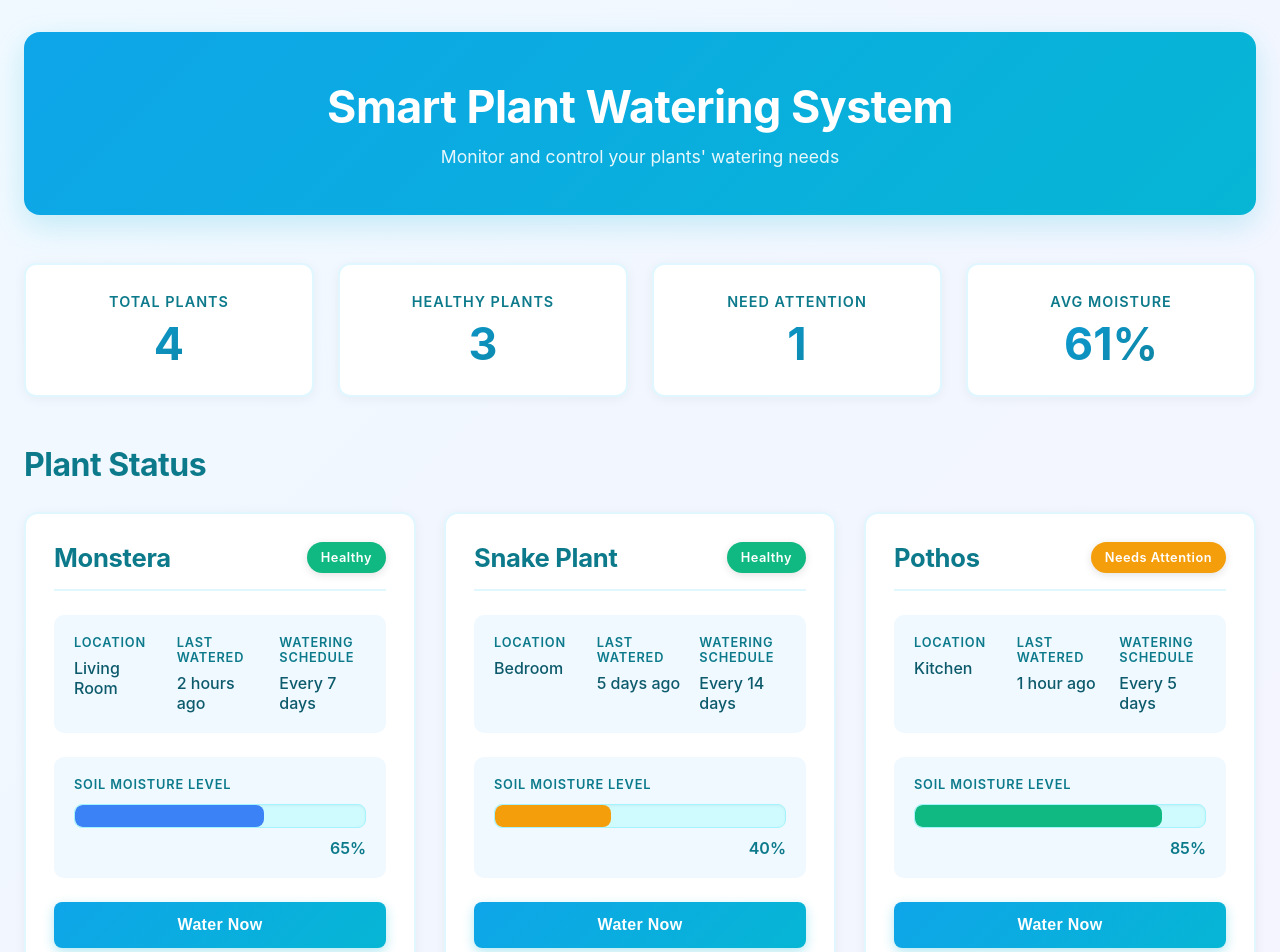
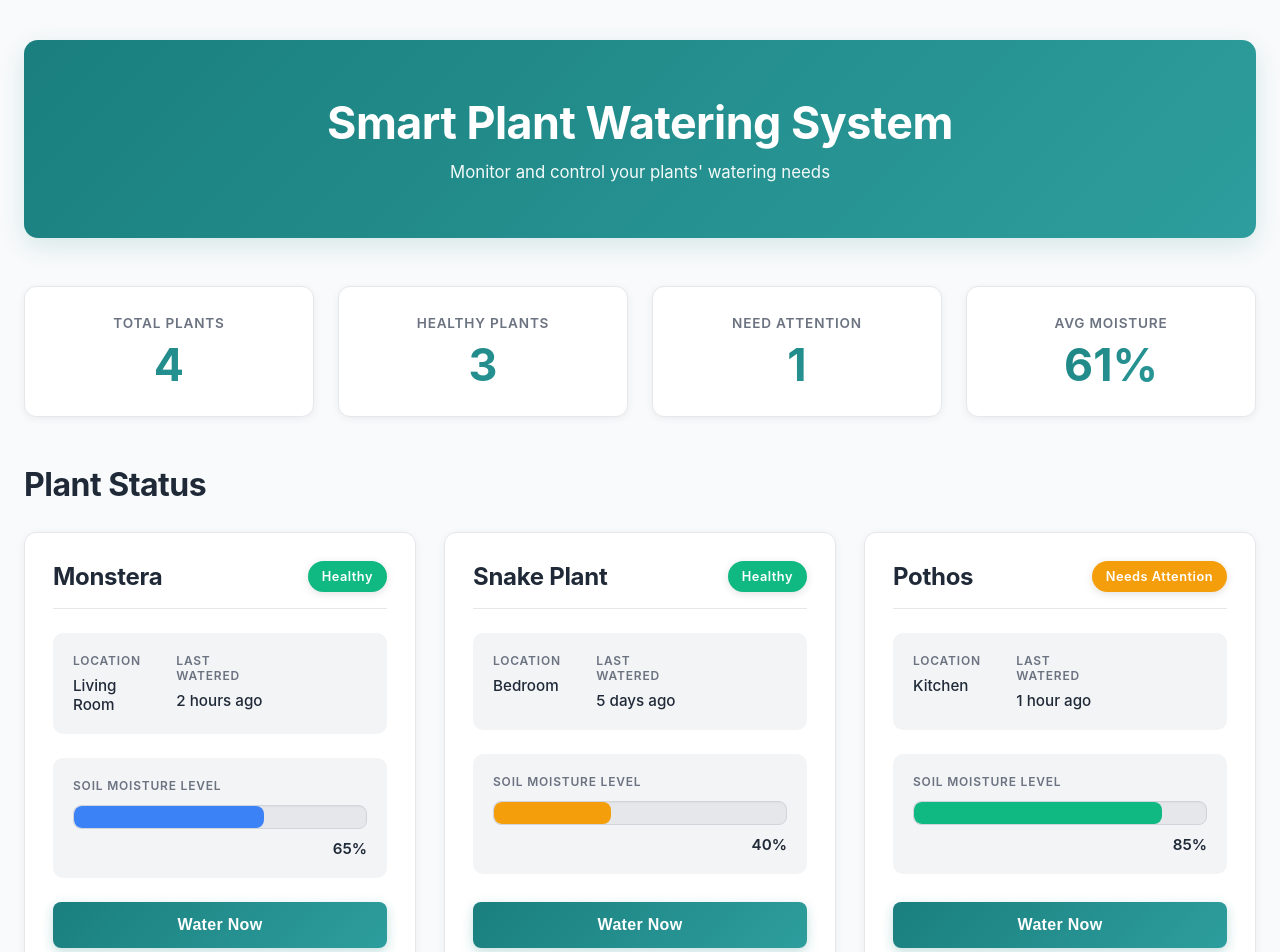
Before and after one commit to wlasah/Smart-Plant-Watering-System, a React (Create React App) app: page / in a window 1280 px wide. Shown: the top 952 px of the page. Built offline with nearby package versions, Linux system fonts and the light colour scheme.

Commit message:
Update Dashboard and dependencies

```diff
--- a/package.json
+++ b/package.json
@@ -9,7 +9,7 @@
     "@testing-library/user-event": "^13.5.0",
     "react": "^19.2.4",
     "react-dom": "^19.2.4",
-    "react-scripts": "5.0.1",
+    "react-scripts": "^5.0.1",
     "web-vitals": "^2.1.4"
   },
   "scripts": {
--- a/src/components/Dashboard.jsx
+++ b/src/components/Dashboard.jsx
@@ -10,8 +10,7 @@ const Dashboard = () => {
       moistureLevel: 65,
       status: 'Healthy',
       lastWatered: '2 hours ago',
-      location: 'Living Room',
-      wateringSchedule: 'Every 7 days'
+      location: 'Living Room'
     },
     {
       id: 2,
@@ -19,8 +18,7 @@ const Dashboard = () => {
       moistureLevel: 40,
       status: 'Healthy',
       lastWatered: '5 days ago',
-      location: 'Bedroom',
-      wateringSchedule: 'Every 14 days'
+      location: 'Bedroom'
     },
     {
       id: 3,
@@ -28,8 +26,7 @@ const Dashboard = () => {
       moistureLevel: 85,
       status: 'Needs Attention',
       lastWatered: '1 hour ago',
-      location: 'Kitchen',
-      wateringSchedule: 'Every 5 days'
+      location: 'Kitchen'
     },
     {
       id: 4,
@@ -37,8 +34,7 @@ const Dashboard = () => {
       moistureLevel: 55,
       status: 'Healthy',
       lastWatered: '3 days ago',
-      location: 'Office',
-      wateringSchedule: 'Every 10 days'
+      location: 'Office'
     }
   ];
 
@@ -115,11 +111,6 @@ const Dashboard = () => {
                   <label>Last Watered</label>
                   <p>{plant.lastWatered}</p>
                 </div>
-
-                <div className="info-item">
-                  <label>Watering Schedule</label>
-                  <p>{plant.wateringSchedule}</p>
-                </div>
               </div>
 
               <div className="moisture-section">
@@ -142,9 +133,7 @@ const Dashboard = () => {
         </article>
       </section>
 
-      <footer className="dashboard-footer">
-        <p>&copy; 2026 Smart Plant Watering Irrigation System. All rights reserved.</p>
-      </footer>
+
     </main>
   );
 };
--- a/src/styles/Dashboard.css
+++ b/src/styles/Dashboard.css
@@ -12,26 +12,26 @@ body {
     sans-serif;
   -webkit-font-smoothing: antialiased;
   -moz-osx-font-smoothing: grayscale;
-  background: linear-gradient(135deg, #f0f9ff 0%, #f5f3ff 100%);
+  background: #f8fafb;
   min-height: 100vh;
 }
 
 .dashboard {
   max-width: 1600px;
   margin: 0 auto;
-  padding: 32px 24px;
-  background: linear-gradient(135deg, #f0f9ff 0%, #f5f3ff 100%);
+  padding: 40px 24px;
+  background: #f8fafb;
   min-height: 100vh;
 }
 
 /* Header */
 .dashboard-header {
-  background: linear-gradient(135deg, #0ea5e9 0%, #06b6d4 100%);
+  background: linear-gradient(135deg, #1a7f7e 0%, #2d9e9d 100%);
   color: white;
-  padding: 48px 40px;
-  border-radius: 16px;
+  padding: 56px 48px;
+  border-radius: 14px;
   margin-bottom: 48px;
-  box-shadow: 0 10px 30px rgba(6, 182, 212, 0.2);
+  box-shadow: 0 8px 24px rgba(26, 127, 126, 0.15);
   text-align: center;
 }
 
@@ -43,8 +43,8 @@ body {
 }
 
 .dashboard-header p {
-  font-size: 1.1rem;
-  opacity: 0.9;
+  font-size: 1.05rem;
+  opacity: 0.95;
   font-weight: 400;
 }
 
@@ -60,32 +60,31 @@ body {
   background: white;
   padding: 28px;
   border-radius: 12px;
-  box-shadow: 0 2px 12px rgba(0, 0, 0, 0.05);
+  box-shadow: 0 2px 8px rgba(0, 0, 0, 0.06);
   text-align: center;
   transition: all 0.3s cubic-bezier(0.4, 0, 0.2, 1);
-  border: 2px solid #e0f7ff;
+  border: 1px solid #e5e7eb;
 }
 
 .overview-card:hover {
-  transform: translateY(-6px);
-  box-shadow: 0 12px 24px rgba(6, 182, 212, 0.15);
-  border-color: #06b6d4;
-  background: linear-gradient(135deg, #f0f9ff 0%, #ffffff 100%);
+  transform: translateY(-4px);
+  box-shadow: 0 10px 20px rgba(26, 127, 126, 0.12);
+  border-color: #1a7f7e;
 }
 
 .overview-card h3 {
-  color: #0c7a8b;
-  font-size: 0.9rem;
+  color: #6b7280;
+  font-size: 0.85rem;
   margin-bottom: 12px;
   font-weight: 600;
   text-transform: uppercase;
-  letter-spacing: 1px;
+  letter-spacing: 0.8px;
 }
 
 .overview-value {
   font-size: 2.8rem;
   font-weight: 700;
-  background: linear-gradient(135deg, #0ea5e9 0%, #0c7a8b 100%);
+  background: linear-gradient(135deg, #1a7f7e 0%, #2d9e9d 100%);
   -webkit-background-clip: text;
   -webkit-text-fill-color: transparent;
   background-clip: text;
@@ -99,7 +98,7 @@ body {
 
 .plants-section h2 {
   font-size: 2rem;
-  color: #0c7a8b;
+  color: #1f2937;
   margin-bottom: 28px;
   font-weight: 700;
   letter-spacing: -0.5px;
@@ -115,11 +114,11 @@ body {
 /* Plant Card */
 .plant-card {
   background: white;
-  border-radius: 14px;
+  border-radius: 12px;
   padding: 28px;
-  box-shadow: 0 2px 12px rgba(0, 0, 0, 0.05);
+  box-shadow: 0 2px 8px rgba(0, 0, 0, 0.06);
   transition: all 0.3s cubic-bezier(0.4, 0, 0.2, 1);
-  border: 2px solid #e0f7ff;
+  border: 1px solid #e5e7eb;
   display: flex;
   flex-direction: column;
   overflow: hidden;
@@ -132,18 +131,17 @@ body {
   top: 0;
   left: 0;
   right: 0;
-  height: 4px;
-  background: linear-gradient(90deg, #10b981, #06b6d4);
+  height: 3px;
+  background: linear-gradient(90deg, #10b981, #1a7f7e);
   transform: scaleX(0);
   transform-origin: left;
   transition: transform 0.3s ease;
 }
 
 .plant-card:hover {
-  transform: translateY(-8px);
-  box-shadow: 0 16px 32px rgba(6, 182, 212, 0.15);
-  border-color: #06b6d4;
-  background: linear-gradient(135deg, #f0f9ff 0%, #ffffff 100%);
+  transform: translateY(-4px);
+  box-shadow: 0 12px 24px rgba(26, 127, 126, 0.12);
+  border-color: #1a7f7e;
 }
 
 .plant-card:hover::before {
@@ -155,13 +153,13 @@ body {
   justify-content: space-between;
   align-items: center;
   margin-bottom: 24px;
-  border-bottom: 2px solid #e0f7ff;
+  border-bottom: 1px solid #e5e7eb;
   padding-bottom: 16px;
 }
 
 .plant-header h3 {
-  font-size: 1.6rem;
-  color: #0c7a8b;
+  font-size: 1.5rem;
+  color: #1f2937;
   font-weight: 700;
   letter-spacing: -0.3px;
 }
@@ -184,7 +182,7 @@ body {
   gap: 16px;
   margin-bottom: 24px;
   padding: 20px;
-  background: #f0f9ff;
+  background: #f3f4f6;
   border-radius: 10px;
 }
 
@@ -194,8 +192,8 @@ body {
 }
 
 .info-item label {
-  font-size: 0.8rem;
-  color: #0c7a8b;
+  font-size: 0.75rem;
+  color: #6b7280;
   font-weight: 600;
   text-transform: uppercase;
   letter-spacing: 0.8px;
@@ -203,8 +201,8 @@ body {
 }
 
 .info-item p {
-  font-size: 1rem;
-  color: #0c5a6b;
+  font-size: 0.95rem;
+  color: #1f2937;
   font-weight: 500;
 }
 
@@ -212,14 +210,14 @@ body {
 .moisture-section {
   margin-bottom: 24px;
   padding: 20px;
-  background: #f0f9ff;
+  background: #f3f4f6;
   border-radius: 10px;
 }
 
 .moisture-section label {
   display: block;
-  font-size: 0.8rem;
-  color: #0c7a8b;
+  font-size: 0.75rem;
+  color: #6b7280;
   font-weight: 600;
   text-transform: uppercase;
   letter-spacing: 0.8px;
@@ -227,13 +225,13 @@ body {
 }
 
 .moisture-bar-container {
-  background-color: #cffafe;
+  background-color: #e5e7eb;
   border-radius: 8px;
   height: 24px;
   overflow: hidden;
   margin-bottom: 10px;
-  border: 1px solid #a5f3fc;
-  box-shadow: inset 0 1px 3px rgba(0, 0, 0, 0.05);
+  border: 1px solid #d1d5db;
+  box-shadow: inset 0 1px 2px rgba(0, 0, 0, 0.04);
 }
 
 .moisture-bar-fill {
@@ -245,14 +243,14 @@ body {
 .moisture-value {
   display: block;
   text-align: right;
-  font-size: 1rem;
+  font-size: 0.95rem;
   font-weight: 600;
-  color: #0c7a8b;
+  color: #1f2937;
 }
 
 /* Water Button */
 .water-button {
-  background: linear-gradient(135deg, #0ea5e9 0%, #06b6d4 100%);
+  background: linear-gradient(135deg, #1a7f7e 0%, #2d9e9d 100%);
   color: white;
   padding: 14px 24px;
   border: none;
@@ -262,27 +260,27 @@ body {
   cursor: pointer;
   transition: all 0.3s cubic-bezier(0.4, 0, 0.2, 1);
   margin-top: auto;
-  box-shadow: 0 4px 12px rgba(6, 182, 212, 0.3);
+  box-shadow: 0 4px 12px rgba(26, 127, 126, 0.25);
   letter-spacing: 0.3px;
 }
 
 .water-button:hover {
-  transform: translateY(-3px);
-  box-shadow: 0 8px 20px rgba(6, 182, 212, 0.4);
-  background: linear-gradient(135deg, #0d97d8 0%, #0a9fc0 100%);
+  transform: translateY(-2px);
+  box-shadow: 0 8px 16px rgba(26, 127, 126, 0.35);
+  background: linear-gradient(135deg, #15696a 0%, #25868a 100%);
 }
 
 .water-button:active {
-  transform: translateY(-1px);
-  box-shadow: 0 4px 12px rgba(6, 182, 212, 0.3);
+  transform: translateY(0);
+  box-shadow: 0 2px 8px rgba(26, 127, 126, 0.25);
 }
 
 /* Footer */
 .dashboard-footer {
   text-align: center;
-  color: #0c7a8b;
+  color: #6b7280;
   padding: 28px;
-  border-top: 1px solid #e0f7ff;
+  border-top: 1px solid #e5e7eb;
   margin-top: 48px;
   font-size: 0.9rem;
   font-weight: 500;
```
Also changed, not shown: 1 other file (tests, documents, lock files or other folders).
